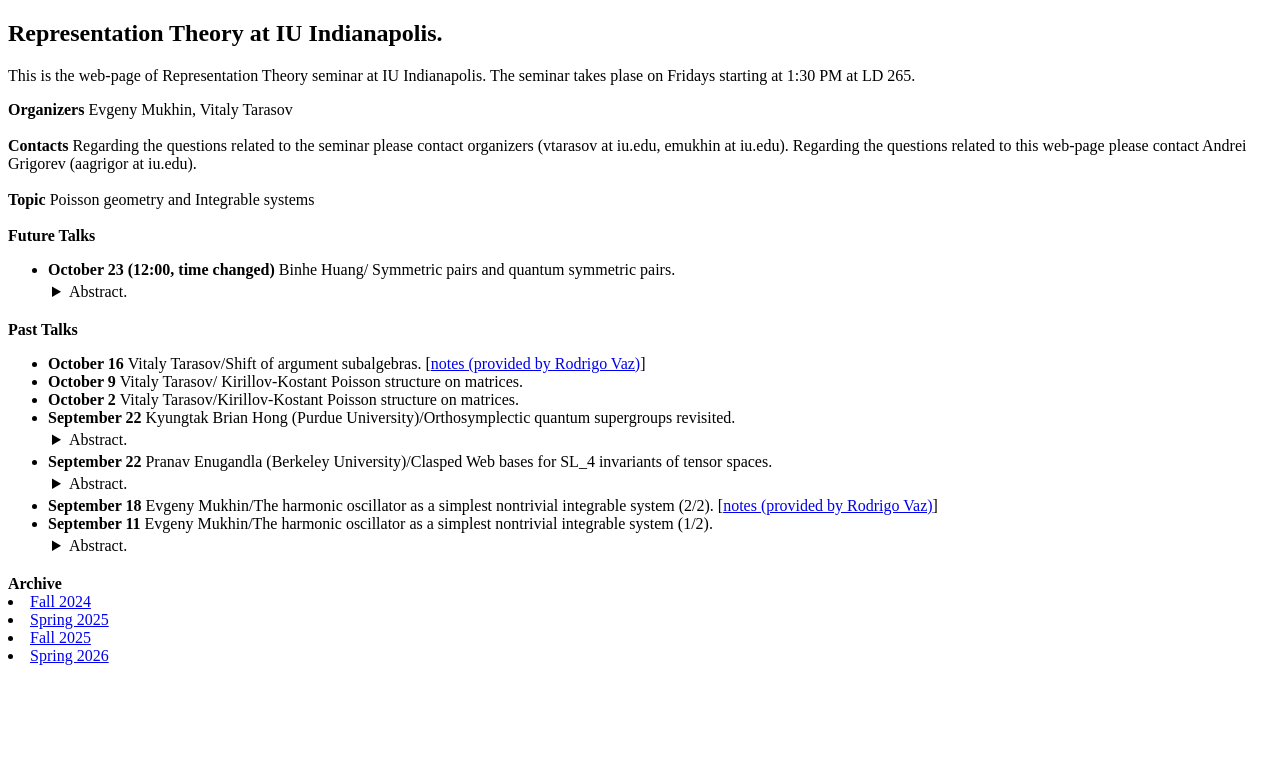
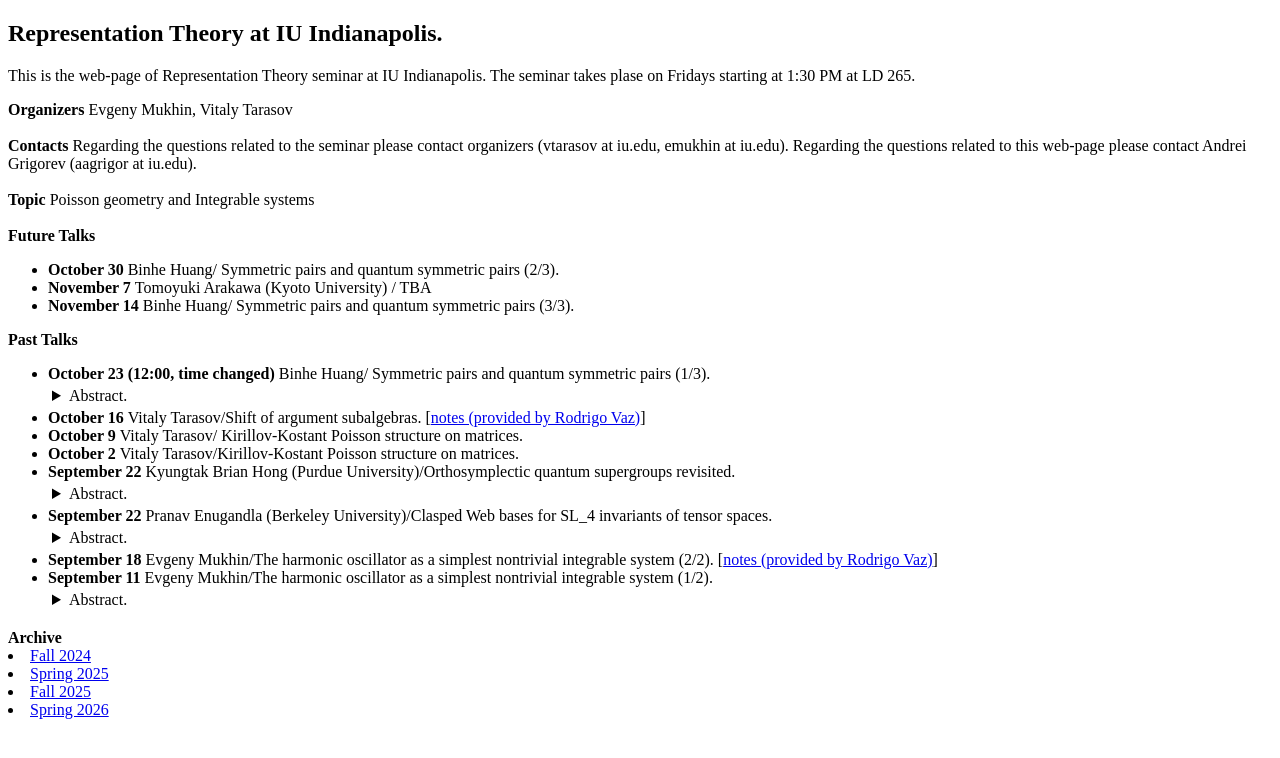
Before and after one commit to Representation-theory-seminar-at-IU/Representation-theory-seminar-at-IU.github.io, a plain HTML site: page index.html in a window 1280 px wide. Drawn offline with Linux system fonts and the light colour scheme.

Commit message:
Added anouncements for the talks until November 14 (2026)

```diff
--- a/index.html
+++ b/index.html
@@ -45,16 +45,28 @@ details > p {
 
 <h4 style='display:inline'>Future Talks </h4>
  <ul>
- <li><h4 style='display:inline'>October 23 (12:00, time changed) </h4>  Binhe Huang/ Symmetric pairs and quantum symmetric pairs.
+
+  <li><h4 style='display:inline'>October 30 </h4>  Binhe Huang/ Symmetric pairs and quantum symmetric pairs (2/3).
+  <li><h4 style='display:inline'>November 7 </h4>  Tomoyuki Arakawa (Kyoto University) / TBA
+    <!--
+   <li><h4 style='display:inline'>November 7 </h4>  Tomoyuki Arakawa (Kyoto University) / 3D Supersymmetric Gauge Theories and Representation Theory
+  <details>
+  <summary>Abstract.</summary>
+    <h5 style='display:inline'></h5><p style="font-family:courier;display:inline"> Mirror symmetry in 3D supersymmetric gauge theories predicts a mysterious duality between pairs of possibly singular symplectic varieties and their quantizations.
+Costello and Gaiotto introduced “affine” versions of these quantizations, known as A-twisted and B-twisted boundary vertex operator algebras (VOAs), and this duality has been lifted to the level of these VOAs.
+In this talk, I will discuss the construction and representation theory of these VOAs.</p>
+  </details></li> This is a single-line comment -->
+   <li><h4 style='display:inline'>November 14 </h4>  Binhe Huang/ Symmetric pairs and quantum symmetric pairs (3/3).
+</ul>
+
+<h4 style='display:inline'>Past Talks </h4>
+ <ul>
+  <li><h4 style='display:inline'>October 23 (12:00, time changed) </h4>  Binhe Huang/ Symmetric pairs and quantum symmetric pairs (1/3).
 <details>
   <summary>Abstract.</summary>
     <h5 style='display:inline'></h5><p style="font-family:courier;display:inline">  We will start from symmetric pairs for Kac-Moody Lie algebras and then use Satake
 diagrams to classify symmetric pairs. At the end we will move to quantum symmetric pairs, also called iquantum groups. </p>
   </details></li>
-</ul>
-
-<h4 style='display:inline'>Past Talks </h4>
- <ul>
   <li><h4 style='display:inline'>October 16 </h4>  Vitaly Tarasov/Shift of argument subalgebras. [<a href="F26_notes/Gaudin_Shift_etc_VT.pdf">notes (provided by Rodrigo Vaz)</a>]
   <li><h4 style='display:inline'>October 9 </h4>  Vitaly Tarasov/ Kirillov-Kostant Poisson structure on matrices.
   <li><h4 style='display:inline'>October 2 </h4>  Vitaly Tarasov/Kirillov-Kostant Poisson structure on matrices.
```
